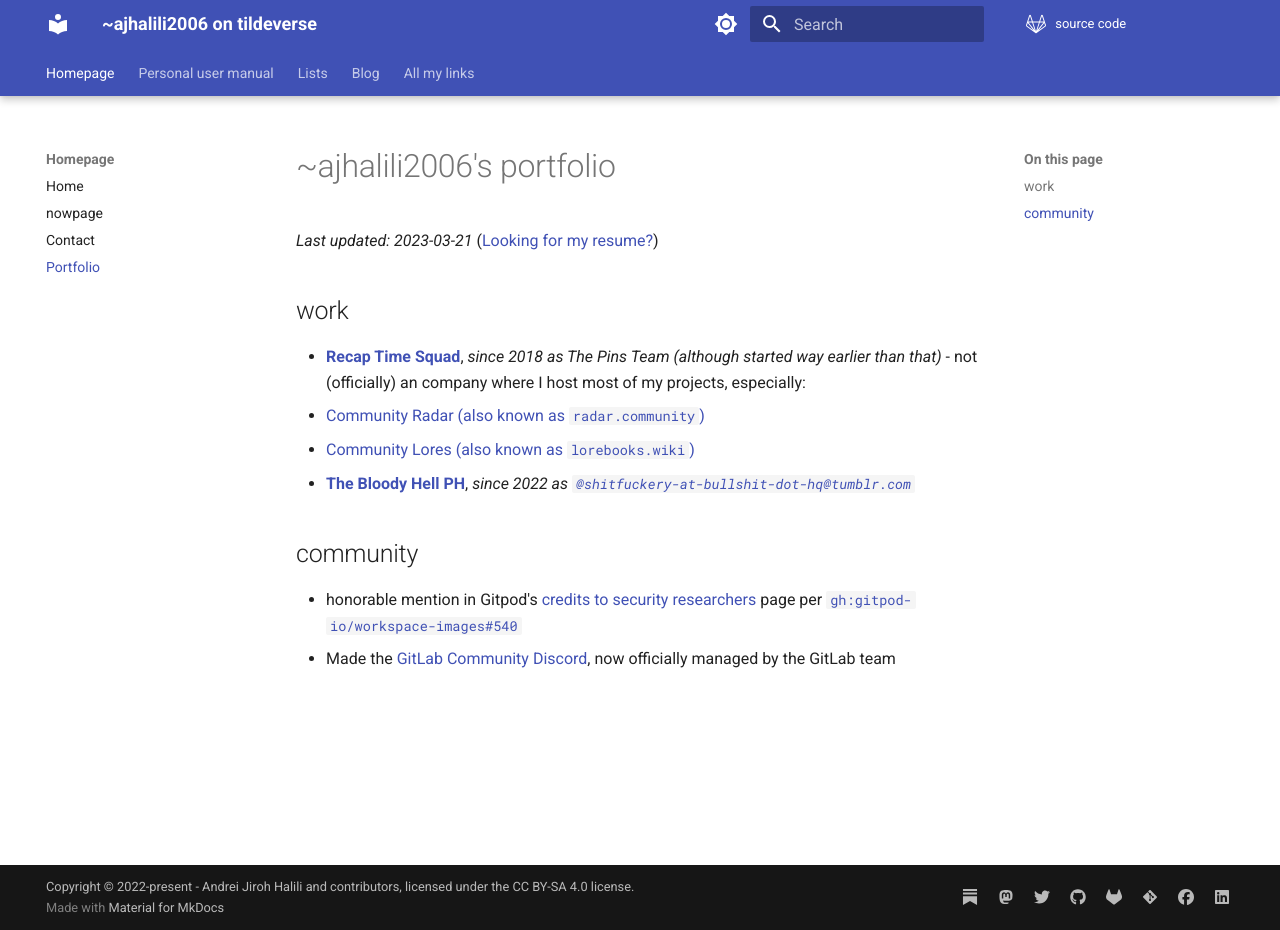
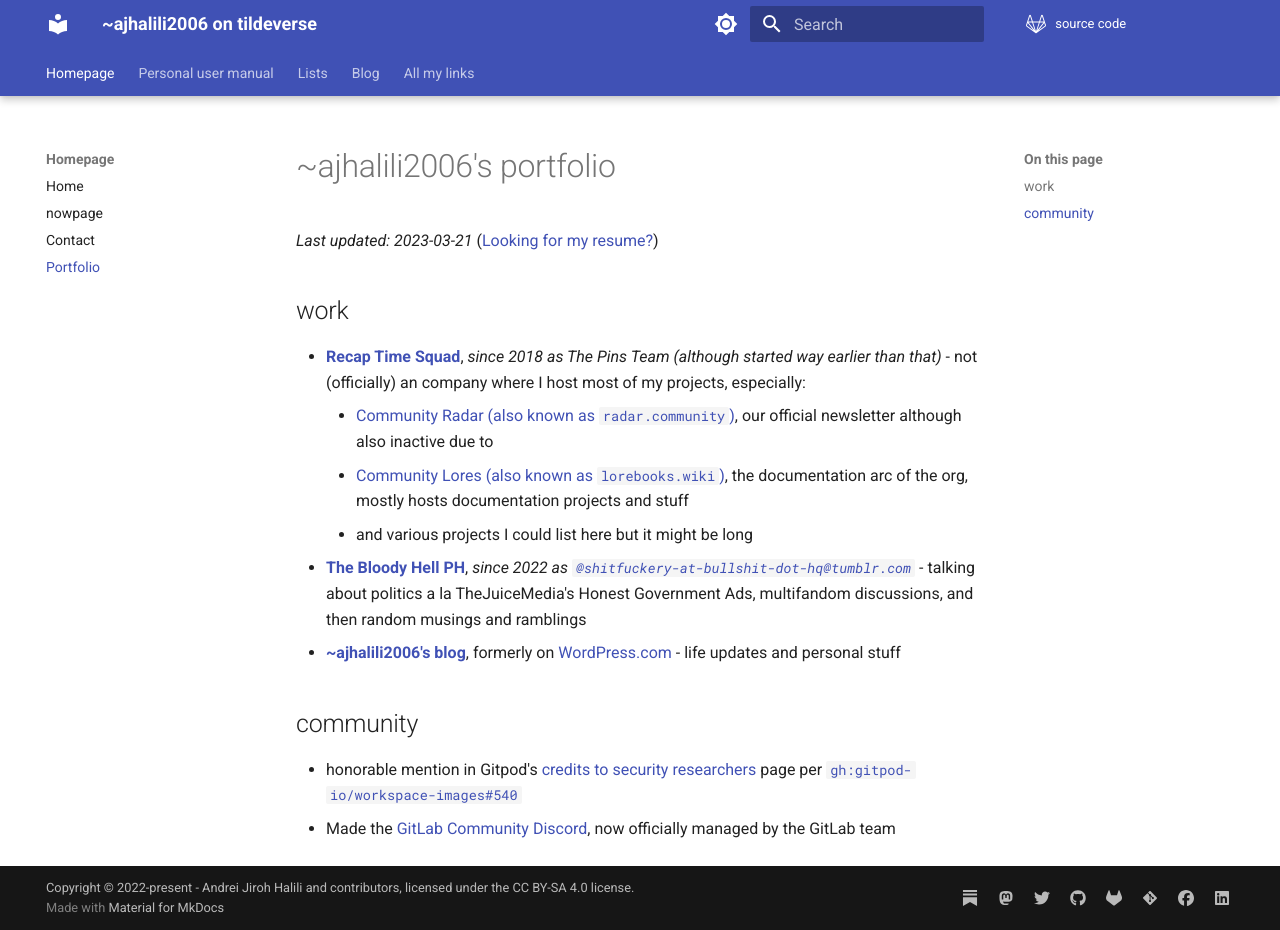
Before and after one commit to andreijiroh-dev/website, an MkDocs documentation site: the page built from markdown/portfolio.md, in a window 1280 px wide and 930 px high. Built offline with MkDocs 1.6.1 and Material for MkDocs 9.7.7, drawn with Linux system fonts in a browser that asks for light colours.

Commit message:
docs(portfolio): fix indentation and update nav in config

```diff
--- a/markdown/portfolio.md
+++ b/markdown/portfolio.md
@@ -1,14 +1,16 @@
 # ~ajhalili2006's portfolio
 
-*Last updated: 2023-03-21* ([Looking for my resume?]())
+*Last updated: 2023-03-21* ([Looking for my resume?](./user-manual/resume.md))
 
 ## work
 
 * [**Recap Time Squad**](https://recaptime.eu.org), *since 2018 as The Pins Team (although started way earlier than that)* - not (officially) an company where I host most of my projects, especially:
-  * [Community Radar (also known as `radar.community`)](https://communityradar.substack.com)
-  * [Community Lores (also known as `lorebooks.wiki`)](https://lorebooks.eu.org)
+    * [Community Radar (also known as `radar.community`)](https://communityradar.substack.com), our official newsletter although also inactive due to
+    * [Community Lores (also known as `lorebooks.wiki`)](https://lorebooks.eu.org), the documentation arc of the org, mostly hosts documentation projects and stuff
+    * and various projects I could list here but it might be long
 * [**The Bloody Hell PH**](https://fromthebshq.substack.com), *since 2022 as
-[`@shitfuckery-at-bullshit-dot-hq@tumblr.com`](https://tumblr.com/shitfuckery-at-bullshit-dot-hq)*
+[`@shitfuckery-at-bullshit-dot-hq@tumblr.com`](https://tumblr.com/shitfuckery-at-bullshit-dot-hq)* - talking about politics a la TheJuiceMedia's Honest Government Ads, multifandom discussions, and then random musings and ramblings
+* [**~ajhalili2006's blog**](https://ajhalili2006.substack.com), formerly on [WordPress.com](https://ajhalili2006.wordpress.com) - life updates and personal stuff
 
 ## community
 
--- a/mkdocs.yml
+++ b/mkdocs.yml
@@ -30,7 +30,7 @@ nav:
     - Portfolio: portfolio.md
   - Personal user manual:
     - Readme: user-manual/index.md
-    - "Resume and portfolio": user-manual/resume.md
+    - Resume: user-manual/resume.md
     - Keys: keys/index.md
     - Anything else: https://coda.io/@ajhalili2006/readme
   - Lists:
```
